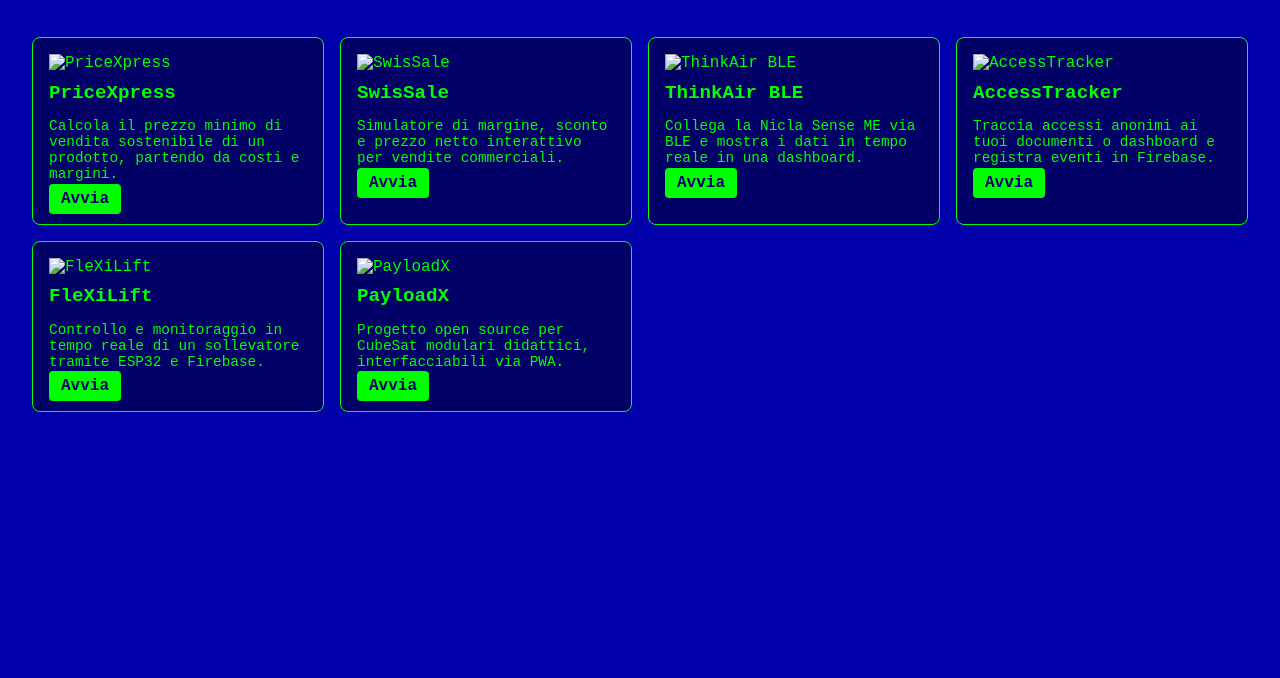
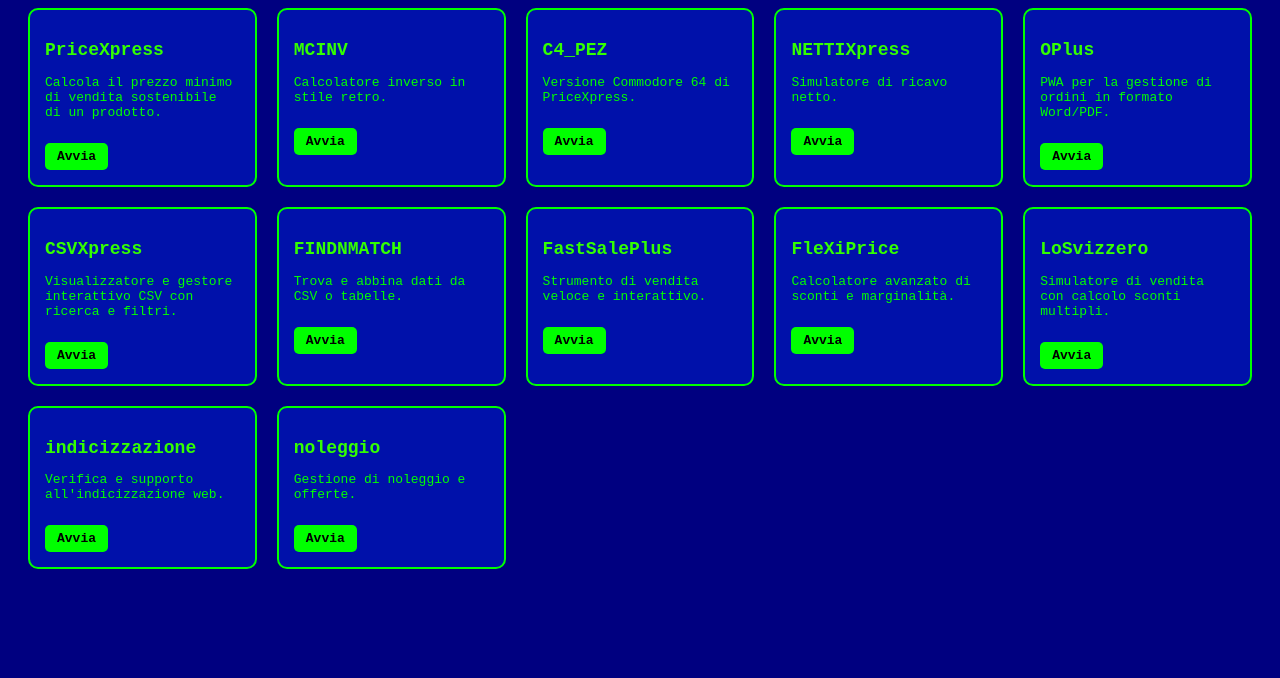
Before and after one commit to pezzaliapp/pezzalistack, a plain HTML site: page index.html in a window 1280 px wide. Shown: the part 122-800 px from the top of the page. Drawn offline with Linux system fonts and the light colour scheme.

Commit message:
Add files via upload

```diff
--- a/index.html
+++ b/index.html
@@ -1,17 +1,116 @@
+
 <!DOCTYPE html>
 <html lang="it">
 <head>
-  <meta charset="UTF-8" />
-  <meta name="viewport" content="width=device-width, initial-scale=1.0"/>
+  <meta charset="UTF-8">
   <title>pezzalistack – PWA Dashboard</title>
-  <link rel="stylesheet" href="style.css" />
-  <link rel="manifest" href="manifest.json" />
-  <link rel="icon" href="icon.png" />
+  <meta name="viewport" content="width=device-width, initial-scale=1.0">
+  <style>
+    body {
+      font-family: monospace;
+      background-color: #000080;
+      color: lime;
+      padding: 20px;
+    }
+    h1 {
+      color: #00ffcc;
+    }
+    .grid {
+      display: grid;
+      grid-template-columns: repeat(auto-fit, minmax(220px, 1fr));
+      gap: 20px;
+      margin-top: 20px;
+    }
+    .card {
+      border: 2px solid lime;
+      padding: 15px;
+      border-radius: 10px;
+      background-color: #0011aa;
+    }
+    .card h2 {
+      color: #33ff00;
+      font-size: 18px;
+    }
+    .card p {
+      font-size: 13px;
+    }
+    .card a {
+      background: lime;
+      color: black;
+      text-decoration: none;
+      padding: 6px 12px;
+      font-weight: bold;
+      border-radius: 5px;
+      display: inline-block;
+      margin-top: 10px;
+    }
+  </style>
 </head>
 <body>
   <h1>📟 pezzalistack</h1>
   <p>Benvenuto nella dashboard delle PWA di Alessandro Pezzali.</p>
-  <div id="app-list"></div>
-  <script src="dashboard.js"></script>
+  <div class="grid">
+
+    <div class="card">
+      <h2>PriceXpress</h2>
+      <p>Calcola il prezzo minimo di vendita sostenibile di un prodotto.</p>
+      <a href="https://www.alessandropezzali.it/PriceXpress/" target="_blank">Avvia</a>
+    </div>
+    <div class="card">
+      <h2>MCINV</h2>
+      <p>Calcolatore inverso in stile retro.</p>
+      <a href="https://www.alessandropezzali.it/MCINV/" target="_blank">Avvia</a>
+    </div>
+    <div class="card">
+      <h2>C4_PEZ</h2>
+      <p>Versione Commodore 64 di PriceXpress.</p>
+      <a href="https://www.alessandropezzali.it/C4_PEZ/" target="_blank">Avvia</a>
+    </div>
+    <div class="card">
+      <h2>NETTIXpress</h2>
+      <p>Simulatore di ricavo netto.</p>
+      <a href="https://www.alessandropezzali.it/NETTIXpress/" target="_blank">Avvia</a>
+    </div>
+    <div class="card">
+      <h2>OPlus</h2>
+      <p>PWA per la gestione di ordini in formato Word/PDF.</p>
+      <a href="https://www.alessandropezzali.it/OPlus/" target="_blank">Avvia</a>
+    </div>
+    <div class="card">
+      <h2>CSVXpress</h2>
+      <p>Visualizzatore e gestore interattivo CSV con ricerca e filtri.</p>
+      <a href="https://www.alessandropezzali.it/CSVXpress/" target="_blank">Avvia</a>
+    </div>
+    <div class="card">
+      <h2>FINDNMATCH</h2>
+      <p>Trova e abbina dati da CSV o tabelle.</p>
+      <a href="https://www.alessandropezzali.it/FINDNMATCH/" target="_blank">Avvia</a>
+    </div>
+    <div class="card">
+      <h2>FastSalePlus</h2>
+      <p>Strumento di vendita veloce e interattivo.</p>
+      <a href="http://www.alessandropezzali.it/FastSalePlus/" target="_blank">Avvia</a>
+    </div>
+    <div class="card">
+      <h2>FleXiPrice</h2>
+      <p>Calcolatore avanzato di sconti e marginalità.</p>
+      <a href="http://www.alessandropezzali.it/FleXiPrice/" target="_blank">Avvia</a>
+    </div>
+    <div class="card">
+      <h2>LoSvizzero</h2>
+      <p>Simulatore di vendita con calcolo sconti multipli.</p>
+      <a href="http://www.alessandropezzali.it/LoSvizzero/" target="_blank">Avvia</a>
+    </div>
+    <div class="card">
+      <h2>indicizzazione</h2>
+      <p>Verifica e supporto all'indicizzazione web.</p>
+      <a href="http://www.alessandropezzali.it/indicizzazione/" target="_blank">Avvia</a>
+    </div>
+    <div class="card">
+      <h2>noleggio</h2>
+      <p>Gestione di noleggio e offerte.</p>
+      <a href="http://www.alessandropezzali.it/noleggio/" target="_blank">Avvia</a>
+    </div>
+  </div>
 </body>
 </html>
```
